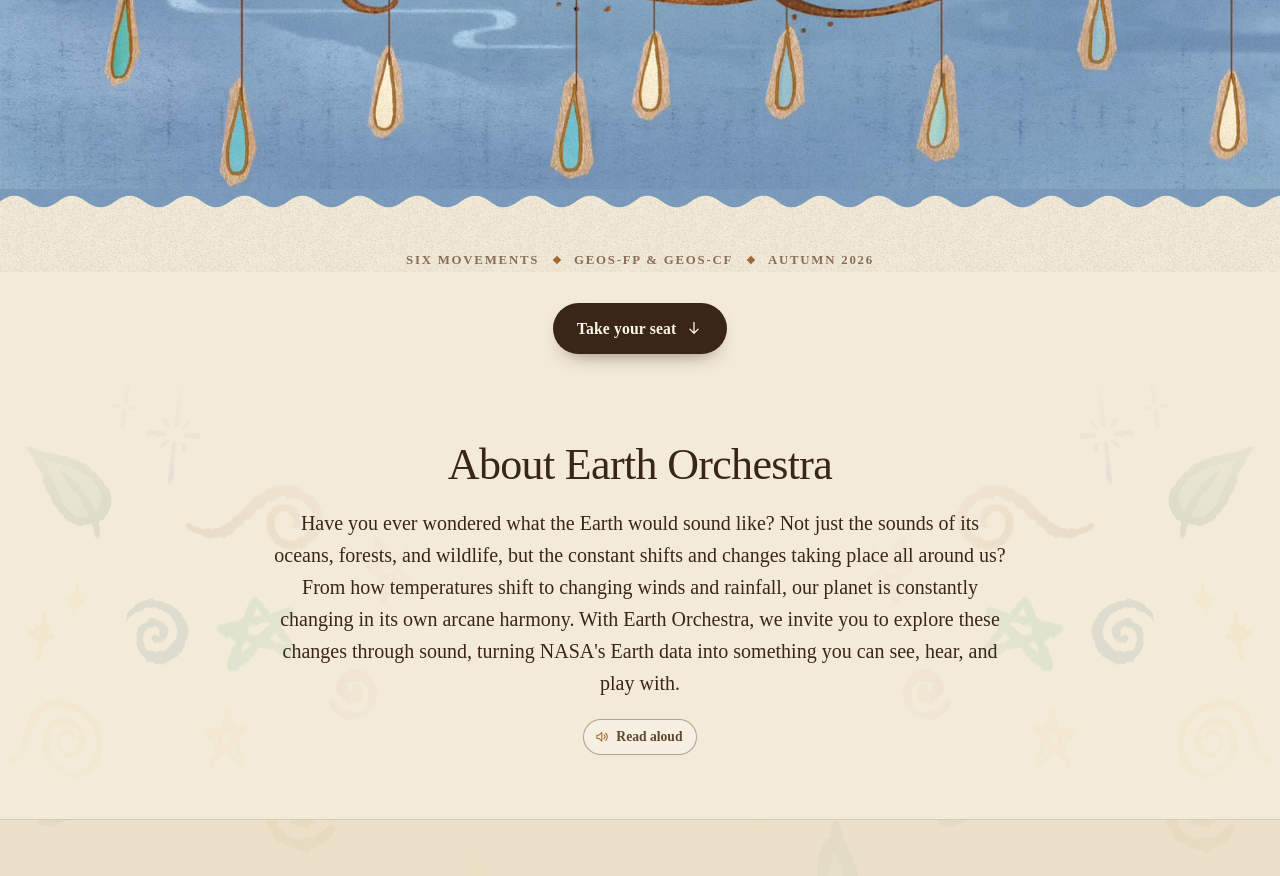
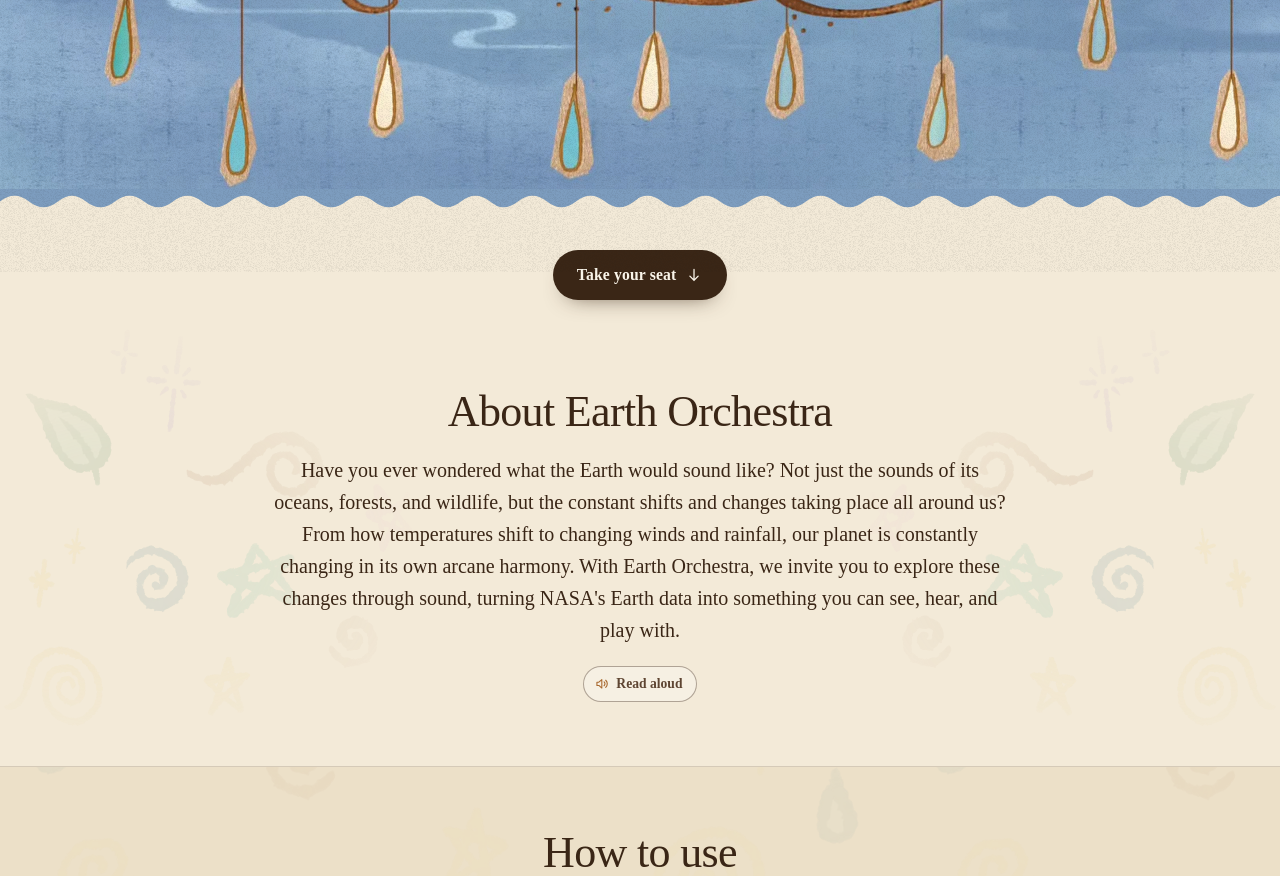
Before and after one commit to sha22kin/earthorchestra, a Laravel app: page / in a window 1280 px wide. Shown: the part 528-1404 px from the top of the page. Run offline with Laravel 12, Linux system fonts and the light colour scheme; data comes from the database, SQL or seed files in the repository; style sheets or scripts are compiled from the project's sources.

Commit message:
Hero: remove the meta line under the artwork

```diff
--- a/resources/css/home.css
+++ b/resources/css/home.css
@@ -55,27 +55,6 @@
 
 @keyframes drift { from { transform: translateX(-18px); } to { transform: translateX(22px); } }
 
-.hero__meta {
-    display: flex;
-    flex-wrap: wrap;
-    justify-content: center;
-    gap: 0.35rem 0;
-    margin-bottom: 2rem;
-    font-size: 0.8rem;
-    font-weight: 700;
-    letter-spacing: 0.14em;
-    text-transform: uppercase;
-    color: var(--ink-3);
-    animation: rise 1s 0.65s var(--ease-out) both;
-}
-.hero__meta span + span::before {
-    content: '';
-    display: inline-block;
-    width: 6px; height: 6px;
-    margin: 0 0.9rem 0.12em;
-    background: var(--copper);
-    transform: rotate(45deg);
-}
 
 .hero__actions {
     display: flex;
--- a/resources/views/home.blade.php
+++ b/resources/views/home.blade.php
@@ -23,11 +23,6 @@
         </div>
 
         <div class="hero__inner">
-            <p class="hero__meta">
-                <span>Six movements</span>
-                <span>GEOS-FP &amp; GEOS-CF</span>
-                <span>Autumn 2026</span>
-            </p>
             <div class="hero__actions">
                 <a class="btn btn--ink" href="#overture">Take your seat <x-icon name="arrow-d" /></a>
             </div>
```
Also changed, not shown: 5 other files.
